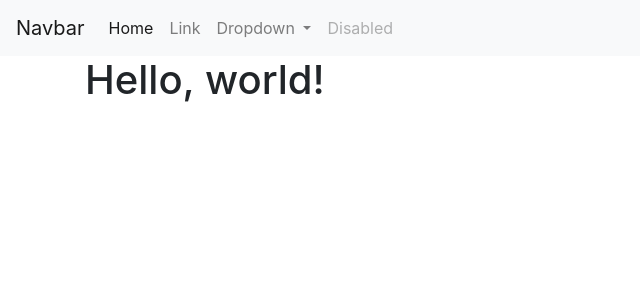
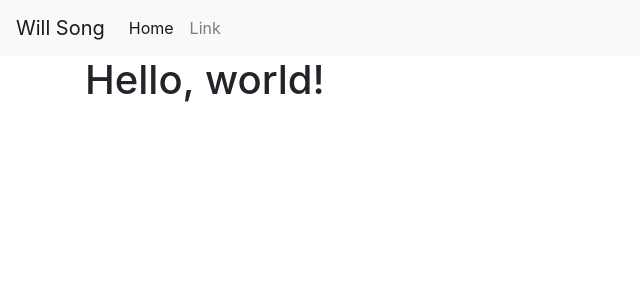
Before and after one commit to wills0ng/my-flask-app, a Flask app: page / in a window 1280 px wide. Shown: the top 300 px of the page, without its empty margins (0-640 px from the left). Run offline with Flask 3, Linux system fonts and the light colour scheme.

Commit message:
removed dropdown box and changed navbar to name to personalise web page

```diff
--- a/templates/index.html
+++ b/templates/index.html
@@ -12,7 +12,7 @@
   </head>
   <body>
     <nav class="navbar navbar-expand-lg navbar-light bg-light">
-        <a class="navbar-brand" href="#">Navbar</a>
+        <a class="navbar-brand" href="/">Will Song</a>
         <button class="navbar-toggler" type="button" data-toggle="collapse" data-target="#navbarSupportedContent" aria-controls="navbarSupportedContent" aria-expanded="false" aria-label="Toggle navigation">
           <span class="navbar-toggler-icon"></span>
         </button>
@@ -25,20 +25,7 @@
             <li class="nav-item">
               <a class="nav-link" href="#">Link</a>
             </li>
-            <li class="nav-item dropdown">
-              <a class="nav-link dropdown-toggle" href="#" id="navbarDropdown" role="button" data-toggle="dropdown" aria-haspopup="true" aria-expanded="false">
-                Dropdown
-              </a>
-              <div class="dropdown-menu" aria-labelledby="navbarDropdown">
-                <a class="dropdown-item" href="#">Action</a>
-                <a class="dropdown-item" href="#">Another action</a>
-                <div class="dropdown-divider"></div>
-                <a class="dropdown-item" href="#">Something else here</a>
-              </div>
-            </li>
-            <li class="nav-item">
-              <a class="nav-link disabled" href="#">Disabled</a>
-            </li>
+
           </ul>
 
         </div>
```
